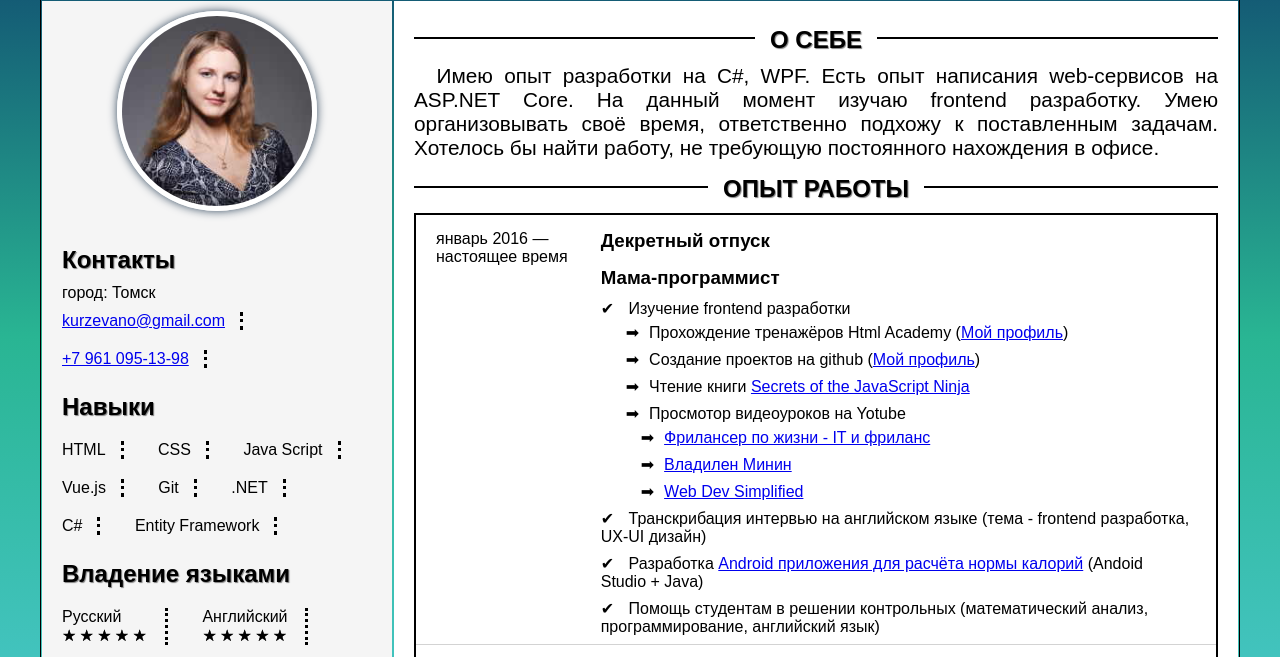
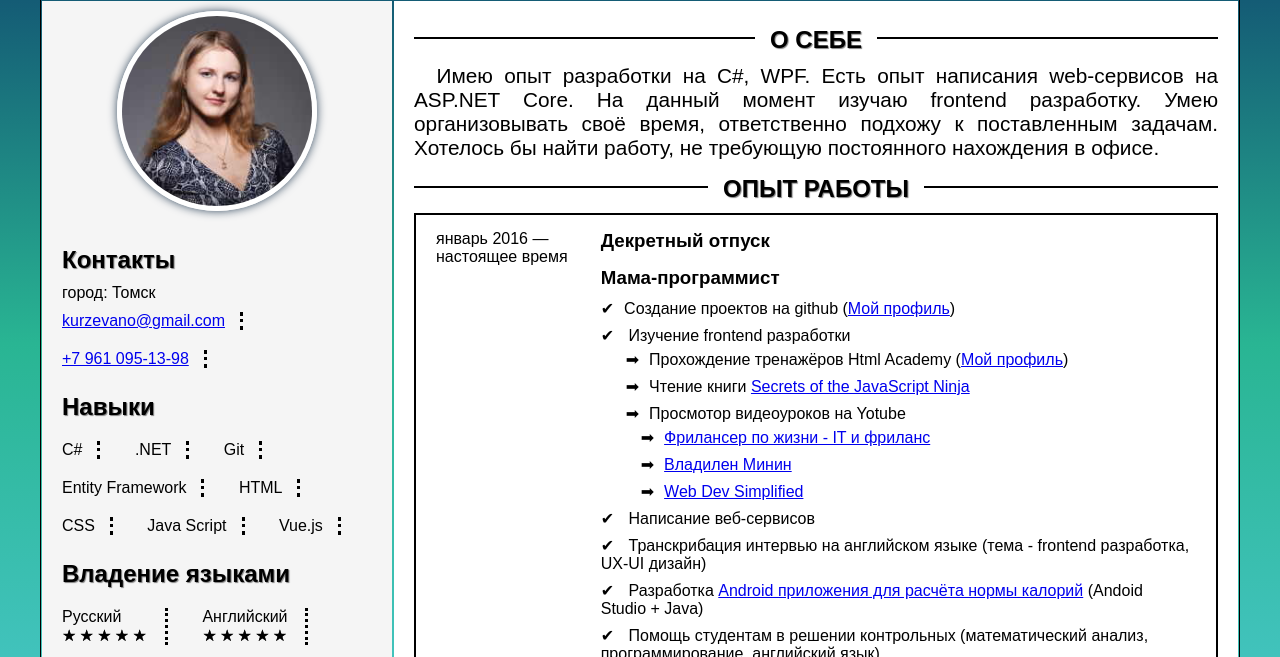
Before and after one commit to kurzevano/kurzevano.github.io, a plain HTML site: page index.html in a window 1280 px wide. Shown: the part 137-794 px from the top of the page. Drawn offline with Linux system fonts and the light colour scheme; files whose address does not match are found by name.

Commit message:
* Обновлены навыки

```diff
--- a/index.html
+++ b/index.html
@@ -48,14 +48,14 @@
                 <section class="hardskills">
                     <h2 class="section-title">Навыки</h2>
                     <ul class="ul-about">
+                        <li>C#</li>
+                        <li>.NET</li>
+                        <li>Git</li>
+                        <li>Entity Framework</li>
                         <li>HTML</li>
                         <li>CSS</li>
                         <li>Java Script</li>
                         <li>Vue.js</li>
-                        <li>Git</li>
-                        <li>.NET</li>
-                        <li>C#</li>
-                        <li>Entity Framework</li>
                     </ul>
                 </section>
 
@@ -123,11 +123,12 @@
                                 Мама-программист
                             </h3>
                             <ul class="mark">
+                                <li>Создание проектов на github (<a href="https://github.com/kurzevano">Мой профиль</a>)</li>
                                 <li>
                                     Изучение frontend разработки
                                     <ul class="arrow">
                                         <li>Прохождение тренажёров Html Academy (<a href="https://htmlacademy.ru/profile/id1832065">Мой профиль</a>)</li>
-                                        <li>Создание проектов на github (<a href="https://github.com/kurzevano">Мой профиль</a>)</li>
+
                                         <li>Чтение книги <a href="https://www.pdfdrive.com/secrets-of-the-javascript-ninja-second-edition-e44753452.html">Secrets of the JavaScript Ninja</a></li>
                                         <li>Просмотор видеоуроков на Yotube
                                             <ul class="arrow">
@@ -138,6 +139,9 @@
                                             </ul>
                                         </li>
                                     </ul>
+                                </li>
+                                <li>
+                                    Написание веб-сервисов
                                 </li>
                                 <li>
                                     Транскрибация интервью на английском языке (тема - frontend разработка, UX-UI дизайн)
```
